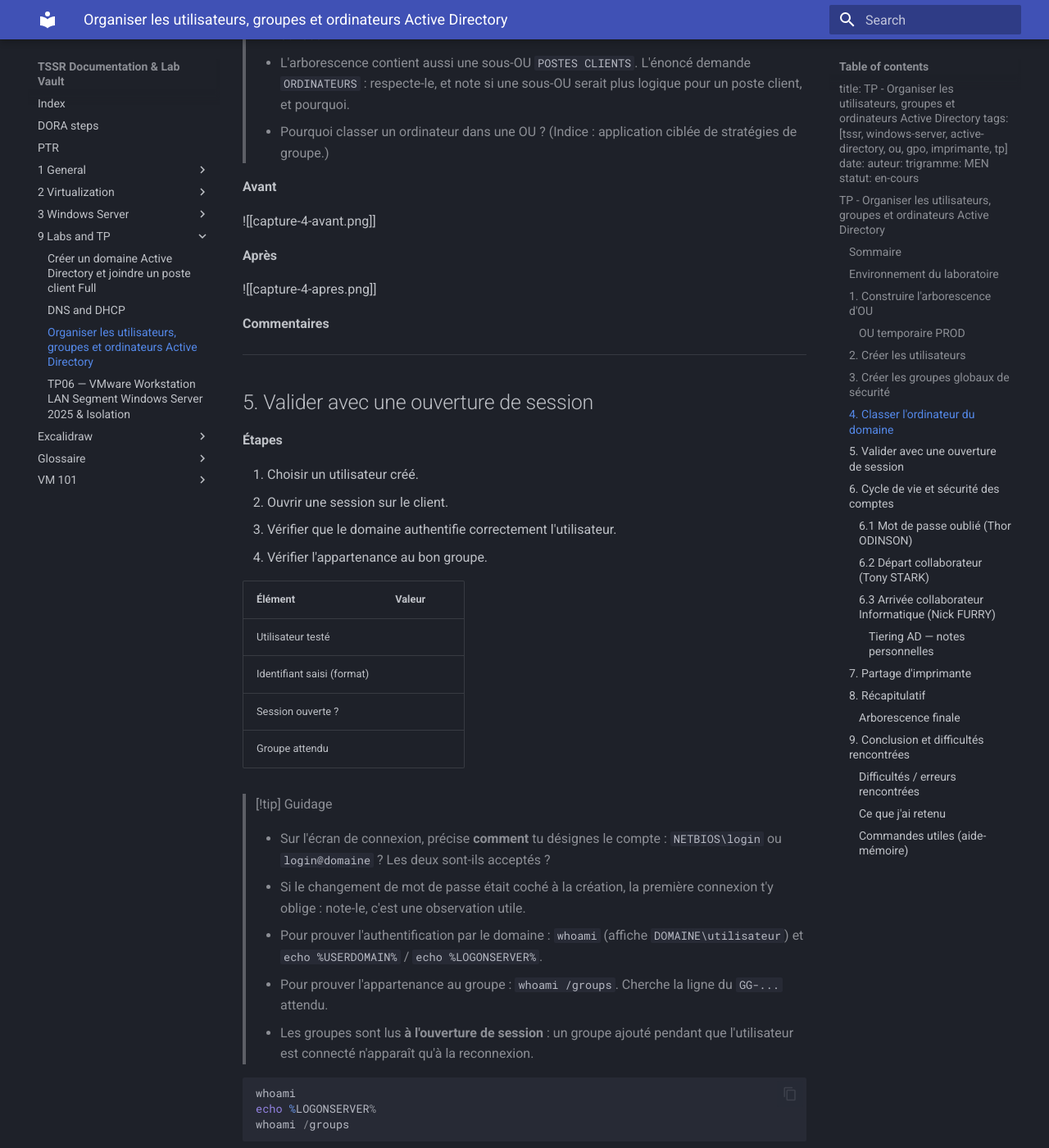
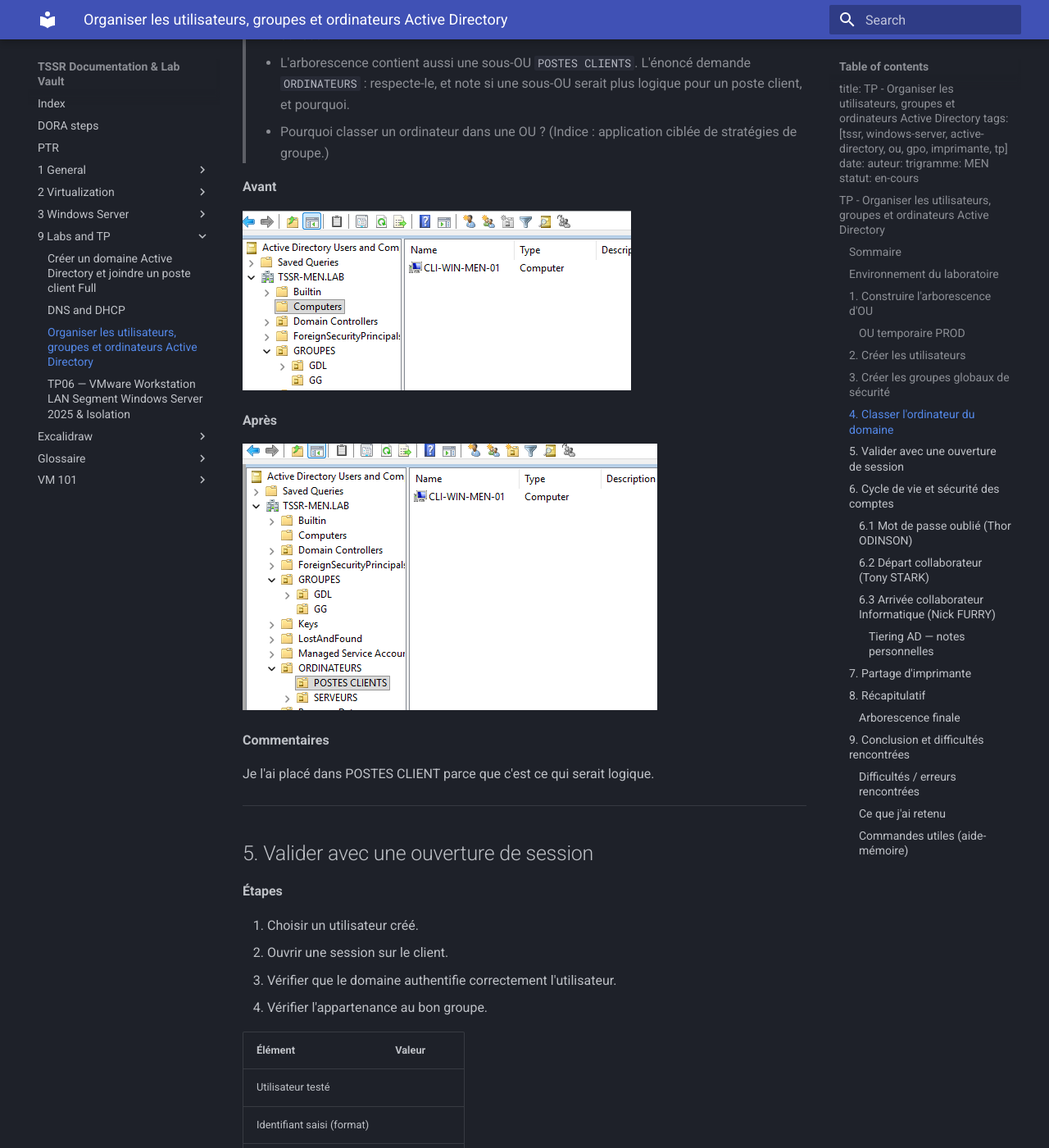
Before and after one commit to Natalshadow/TSSR_Doc, an MkDocs documentation site: the page built from docs/9-Labs and TP/Organiser les utilisateurs, groupes et ordinateurs Active Directory.md, in a window 1280 px wide and 1400 px high, scrolled down 8905 px. Shown: the whole window at 82% size. Built offline with MkDocs 1.6.1 and Material for MkDocs 9.7.7, drawn with Linux system fonts in a browser that asks for light colours.

Commit message:
vault backup: 2026-10-07 10:13:35

```diff
--- a/docs/9-Labs and TP/Organiser les utilisateurs, groupes et ordinateurs Active Directory.md
+++ b/docs/9-Labs and TP/Organiser les utilisateurs, groupes et ordinateurs Active Directory.md
@@ -184,13 +184,15 @@ A partir de là ça fonctionne.
 
 **Avant**
 
-![[capture-4-avant.png]]
+![](attachments/Pasted%20image%2020261007101304.png)
 
 **Après**
 
-![[capture-4-apres.png]]
+![](attachments/Pasted%20image%2020261007101316.png)
 
 **Commentaires**
+
+Je l'ai placé dans POSTES CLIENT parce que c'est ce qui serait logique.
 
 ---
 
```
Also changed, not shown: docs/.obsidian/workspace.json, docs/9-Labs and TP/attachments/Pasted image 20261007101304.png (added), docs/9-Labs and TP/attachments/Pasted image 20261007101316.png (added).
